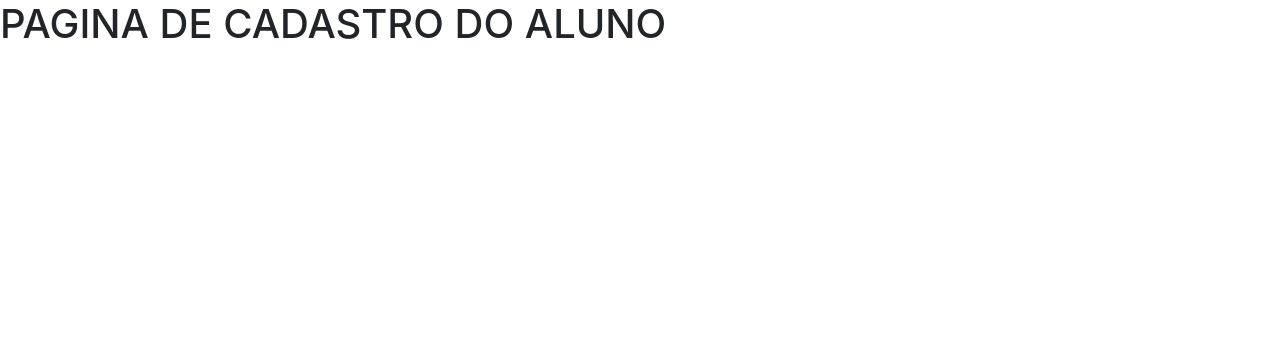
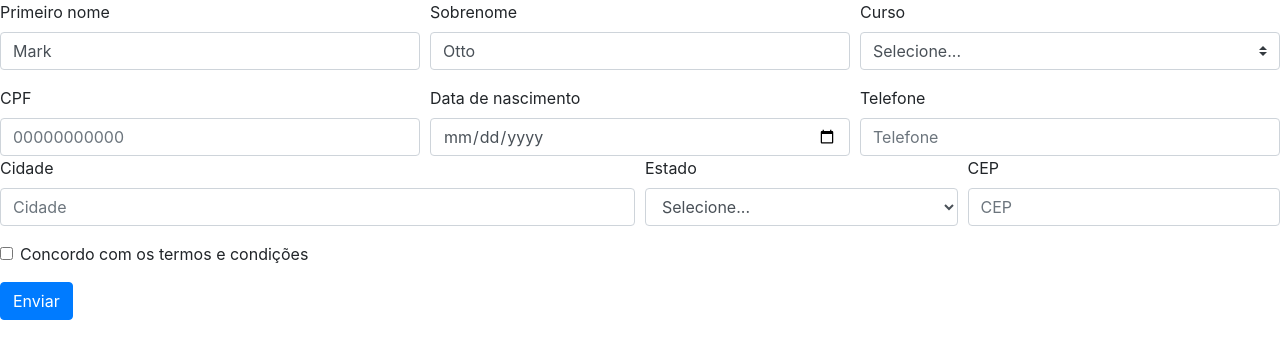
Before and after one commit to KevinCerqueira/exa856-sistema-academico, a PHP site: page /cadastrar.php in a window 1280 px wide. Shown: the top 359 px of the page. Run offline with PHP 8.4, Linux system fonts and the light colour scheme; the visitor is signed in with stand-in values (Sample User, id 1); some libraries are stand-ins or nearby versions.

Commit message:
inicio formulario cadastro

```diff
--- a/app/cadastrar.php
+++ b/app/cadastrar.php
@@ -2,6 +2,92 @@
 include('_head.php');
 include('autenticator.php');
 ?>
+
 <body>
-    <p class="h1">PAGINA DE CADASTRO DO ALUNO</p>
+
+
+    <form>
+        <div class="form-row">
+            <div class="col-md-4 mb-3">
+                <label for="inputNome">Primeiro nome</label>
+                <input type="text" class="form-control" id="inputNome" placeholder="Nome" value="Mark"
+                    required>
+            </div>
+            <div class="col-md-4 mb-3">
+                <label for="inputSobrenome">Sobrenome</label>
+                <input type="text" class="form-control" id="inputSobrenome" placeholder="Sobrenome"
+                    value="Otto" required>
+            </div>
+            <div class="form-group col-md-4 mb-3">
+                <label for="nomeCurso">Curso</label>
+                <select class="custom-select" id="nomeCurso" required>
+                    <option value="">Selecione...</option>
+                    <option value="1">Eng.Computação</option>
+                    <option value="2">Eng.Civil</option>
+                    <option value="3">Eng.Alimentos</option>
+                </select>
+            </div>
+        </div>
+        <div class="form-row">
+        <div class="col-md-4">
+                <label for="cpfCadastro">CPF</label>
+                <input aria-describedby="cpfHelp" name="cpf" id="cpfCadastro" placeholder="00000000000" type="text" minlength="11" inputmode="number"
+                    maxlength="11" class="form-control" required pattern="[0-9]{11}" title="Informe apenas os numeros do CPF sem '.' e sem '-'.">
+            </div>
+
+            <div class="col-md-4">
+                <label for="data">Data de nascimento</label>
+                <input class="form-control" type="date" id="data" max="" name="data" required>
+            </div>
+            <div class="col-md-4">
+                <label for="inputFone" class="control-label">Telefone</label>
+                <input type="text" class="form-control" id="inputFone" placeholder="Telefone" pattern="\([0-9]{2}\)[0-9]{4,6}-[0-9]{3,4}$" required>
+            </div>
+        </div>
+
+
+        <div class="form-row">
+            <div class="col-md-6 mb-3">
+                <label for="inputCidade">Cidade</label>
+                <input type="text" class="form-control" id="inputCidade" placeholder="Cidade"
+                    required>
+                <div class="invalid-feedback">
+                    Por favor, informe uma cidade válida.
+                </div>
+            </div>
+            <div class="form-group col-md-3">
+                <label for="inputEstado">Estado</label>
+                <select id="inputEstado" class="form-control">
+                    <option selected>Selecione...</option>
+                    <option>Bahia</option>
+                    <option>Maranhão</option>
+                    <option>Sergipe</option>
+                    <option>Ceará</option>
+                    <option>Piauí</option>
+                </select>
+                <div class="invalid-feedback">
+                    Por favor, informe um estado válido.
+                </div>
+            </div>
+            <div class="col-md-3 mb-3">
+                <label for="inputCEP">CEP</label>
+                <input type="text" class="form-control" id="inputCEP" placeholder="CEP" required>
+                <div class="invalid-feedback">
+                    Por favor, informe um CEP válido.
+                </div>
+            </div>
+        </div>
+        <div class="form-group">
+            <div class="form-check">
+                <input class="form-check-input" type="checkbox" value="" id="invalidCheck3" required>
+                <label class="form-check-label" for="invalidCheck3">
+                    Concordo com os termos e condições
+                </label>
+                <div class="invalid-feedback">
+                    Você deve concordar, antes de continuar.
+                </div>
+            </div>
+        </div>
+        <button class="btn btn-primary" type="submit">Enviar</button>
+    </form>
 </body>
```
